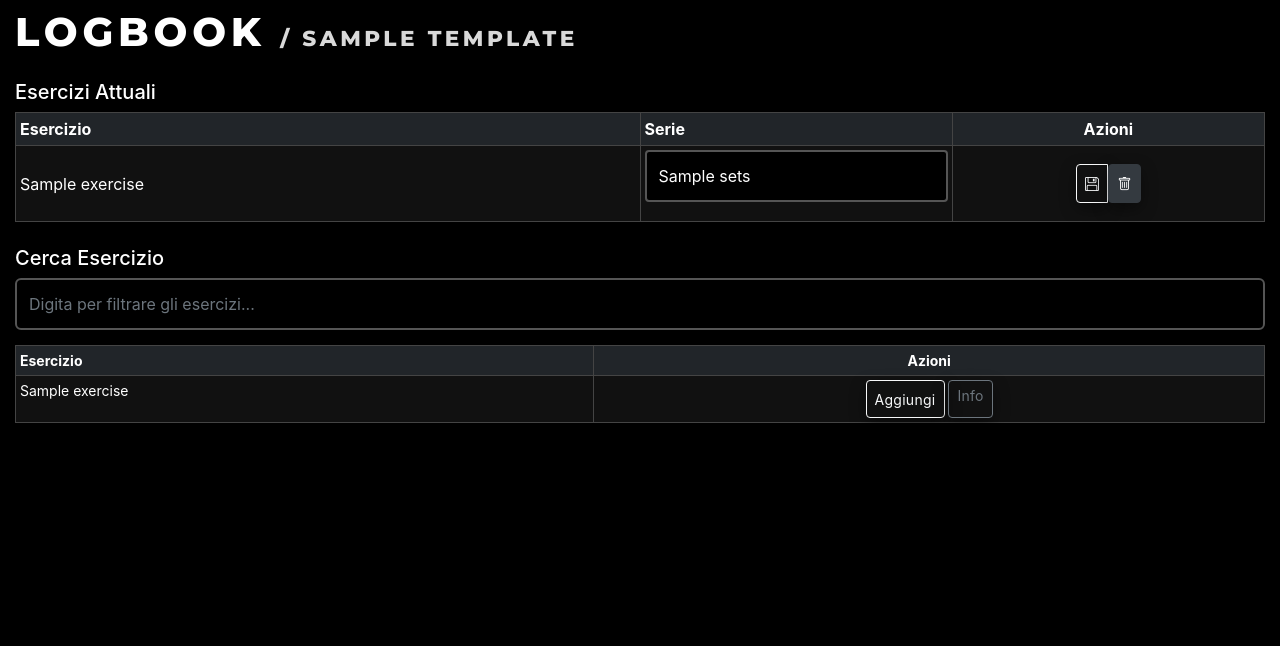
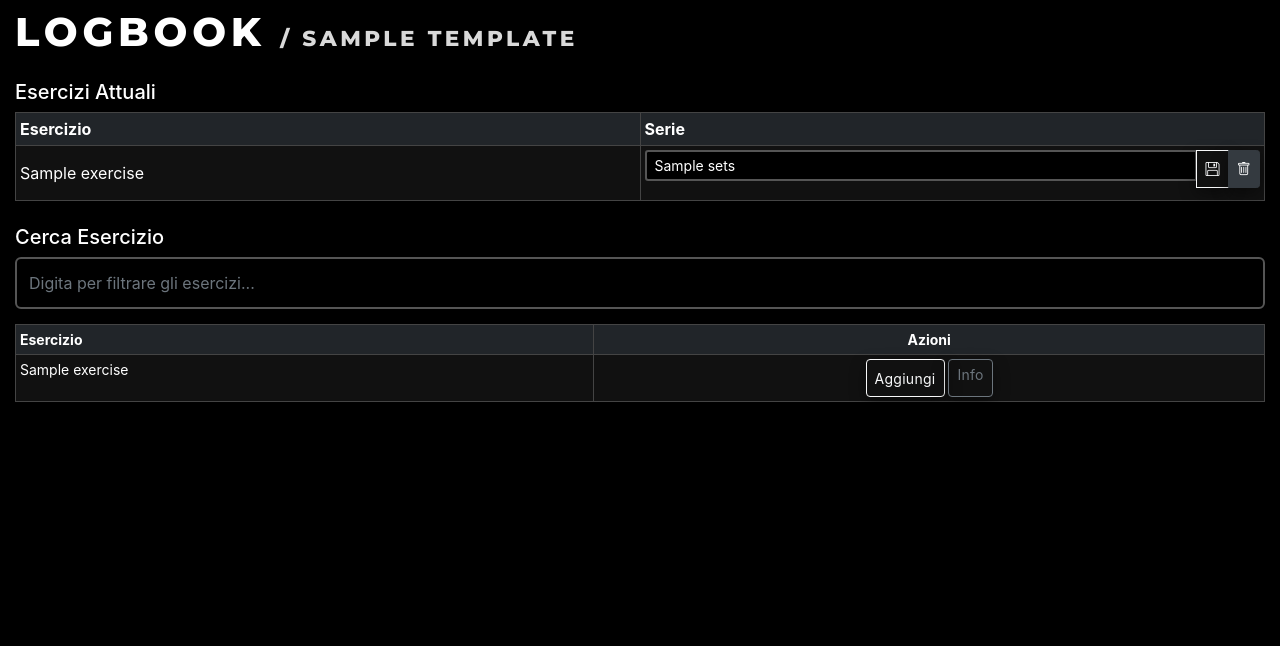
Before and after one commit to GerNotFound/logbook-app, a Flask app: template templates/modifica_scheda.html in a window 1280 px wide. Shown: the top 646 px of the page. Run offline with Flask 3, Linux system fonts and the light colour scheme; the template is opened without the code that fills it: most values are stand-ins (such as "Sample title", 1, 10 or a date in 2020); parts of the project's set-up code (start-up, migrations or seed data) failed here and were passed over.

Commit message:
v1.22.16

```diff
--- a/templates/modifica_scheda.html
+++ b/templates/modifica_scheda.html
@@ -19,35 +19,32 @@
         <thead>
             <tr>
                 <th style="width: 50%;">Esercizio</th>
-                <th style="width: 25%;">Serie</th>
-                <th class="text-center" style="width: 25%;">Azioni</th>
+                <th style="width: 50%;">Serie</th>
             </tr>
         </thead>
         <tbody>
             {% for exercise in current_exercises %}
             <tr>
                 <td class="align-middle">{{ exercise.name }}</td>
-                <td class="align-middle">
-                    <form class="update-sets-form" id="update-sets-form-{{ exercise.id }}">
+                <td>
+                    <form class="update-sets-form">
                         <input type="hidden" name="csrf_token" value="{{ csrf_token() }}">
                         <input type="hidden" name="template_exercise_id" value="{{ exercise.id }}">
-                        <input type="text" class="form-control form-control-sm" name="sets" value="{{ exercise.sets }}">
+                        <div class="input-group">
+                            <input type="text" class="form-control form-control-sm" name="sets" value="{{ exercise.sets }}">
+                            <button type="submit" class="btn btn-sm btn-outline-light" title="Salva Serie"><i class="bi bi-floppy"></i></button>
+                            <button type="submit" form="delete-form-{{ exercise.id }}" class="btn btn-sm btn-delete" title="Elimina Esercizio"><i class="bi bi-trash"></i></button>
+                        </div>
                     </form>
-                </td>
-                <td class="text-center align-middle">
-                    <div class="btn-group">
-                        <button type="submit" form="update-sets-form-{{ exercise.id }}" class="btn btn-sm btn-outline-light" title="Salva Serie"><i class="bi bi-floppy"></i></button>
-                        <form method="POST" action="{{ url_for('gym.modifica_scheda_dettaglio', template_id=template.id) }}" onsubmit="return confirm('Sei sicuro?');" class="d-inline">
-                            <input type="hidden" name="csrf_token" value="{{ csrf_token() }}">
-                            <input type="hidden" name="action" value="delete_template_exercise">
-                            <input type="hidden" name="template_exercise_id" value="{{ exercise.id }}">
-                            <button type="submit" class="btn btn-sm btn-delete" title="Elimina Esercizio"><i class="bi bi-trash"></i></button>
-                        </form>
-                    </div>
+                    <form method="POST" id="delete-form-{{ exercise.id }}" action="{{ url_for('gym.modifica_scheda_dettaglio', template_id=template.id) }}" onsubmit="return confirm('Sei sicuro?');" class="d-none">
+                        <input type="hidden" name="csrf_token" value="{{ csrf_token() }}">
+                        <input type="hidden" name="action" value="delete_template_exercise">
+                        <input type="hidden" name="template_exercise_id" value="{{ exercise.id }}">
+                    </form>
                 </td>
             </tr>
             {% else %}
-            <tr><td colspan="3" class="text-center text-muted">Nessun esercizio in questa scheda.</td></tr>
+            <tr><td colspan="2" class="text-center text-muted">Nessun esercizio in questa scheda.</td></tr>
             {% endfor %}
         </tbody>
     </table>
@@ -109,30 +106,26 @@
         });
 
         // Logica per l'aggiornamento AJAX delle serie
-        // Seleziona i pulsanti di salvataggio invece dei form
-        document.querySelectorAll('button[type="submit"][form^="update-sets-form-"]').forEach(button => {
-            button.addEventListener('click', async function(event) {
+        document.querySelectorAll('.update-sets-form').forEach(form => {
+            form.addEventListener('submit', async function(event) {
                 event.preventDefault(); // Impedisce l'invio tradizionale
 
-                const formId = this.getAttribute('form');
-                const form = document.getElementById(formId);
-                if (!form) return;
-
-                const originalIconHTML = this.innerHTML;
-                this.disabled = true;
-                this.innerHTML = '<span class="spinner-border spinner-border-sm" role="status" aria-hidden="true"></span>';
+                const submitButton = this.querySelector('button[type="submit"]');
+                const originalIconHTML = submitButton.innerHTML;
+                submitButton.disabled = true;
+                submitButton.innerHTML = '<span class="spinner-border spinner-border-sm" role="status" aria-hidden="true"></span>';
 
                 try {
                     const response = await fetch("{{ url_for('gym.aggiorna_serie') }}", {
                         method: 'POST',
-                        body: new FormData(form)
+                        body: new FormData(this)
                     });
                     const data = await response.json();
                     if (response.ok && data.success) {
-                        this.innerHTML = '<i class="bi bi-check-lg"></i>'; // Icona di successo
+                        submitButton.innerHTML = '<i class="bi bi-check-lg"></i>'; // Icona di successo
                     } else {
                         alert(data.error || 'Errore');
-                        this.innerHTML = '<i class="bi bi-x-lg"></i>'; // Icona di errore
+                        submitButton.innerHTML = '<i class="bi bi-x-lg"></i>'; // Icona di errore
                     }
                 } catch (error) {
                     alert('Errore di rete.');
@@ -140,7 +133,7 @@
                 } finally {
                     // Ripristina l'icona originale dopo 2 secondi
                     setTimeout(() => {
-                        this.disabled = false;
+                        submitButton.disabled = false;
                         this.innerHTML = originalIconHTML;
                     }, 2000);
                 }
--- a/versione.txt
+++ b/versione.txt
@@ -1 +1 @@
-v1.22.15
+v1.22.16
```
